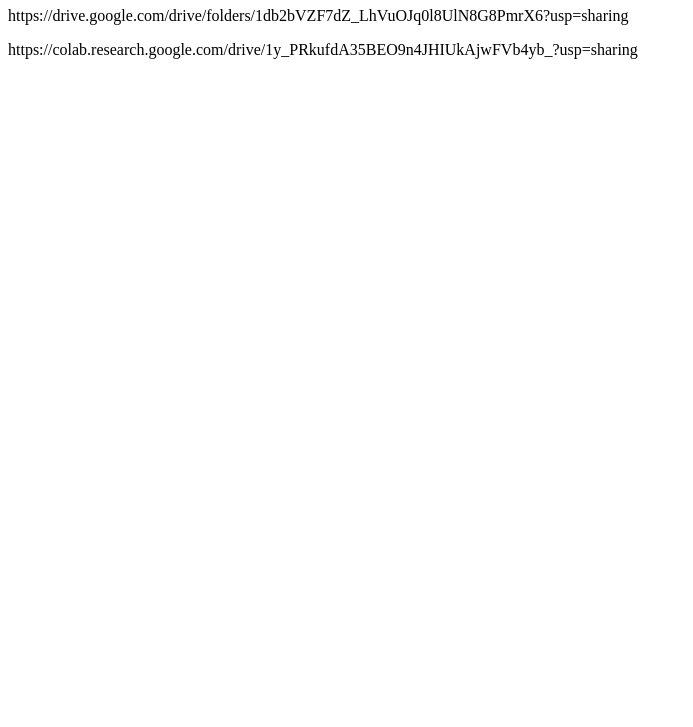
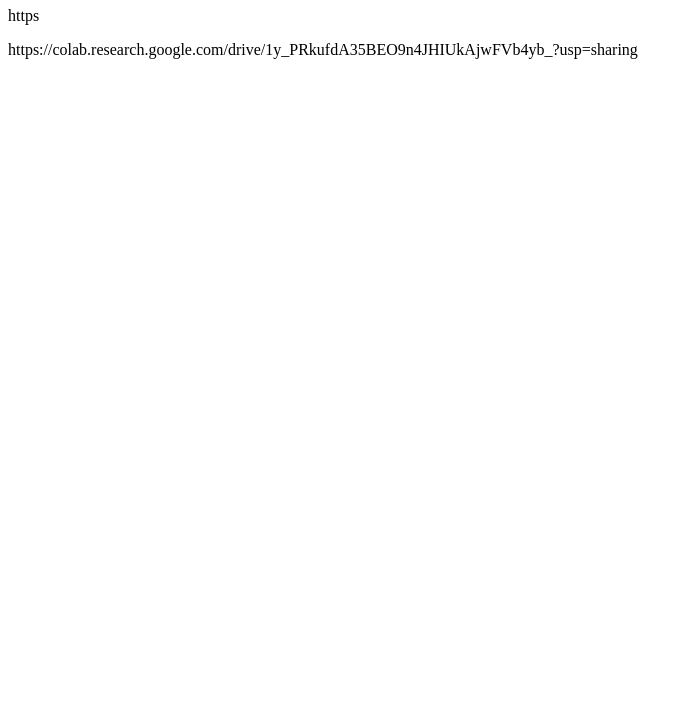
Before and after one commit to 123owq/123owq.github.io, a plain HTML site: page index.html in a window 1280 px wide. Shown: the part 73-800 px from the top of the page, without its empty margins (0-693 px from the left). Drawn offline with Linux system fonts and the light colour scheme.

Commit message:
Update paragraph content in index.html1

```diff
--- a/index.html
+++ b/index.html
@@ -5,7 +5,7 @@
 </head>
 <body>
   <h1>Hello, World!</h1>
-  <p>https://drive.google.com/drive/folders/1db2bVZF7dZ_LhVuOJq0l8UlN8G8PmrX6?usp=sharing</p>
+  <p>https</p>
   <p>https://colab.research.google.com/drive/1y_PRkufdA35BEO9n4JHIUkAjwFVb4yb_?usp=sharing</p>
 </body>
 </html>
```
